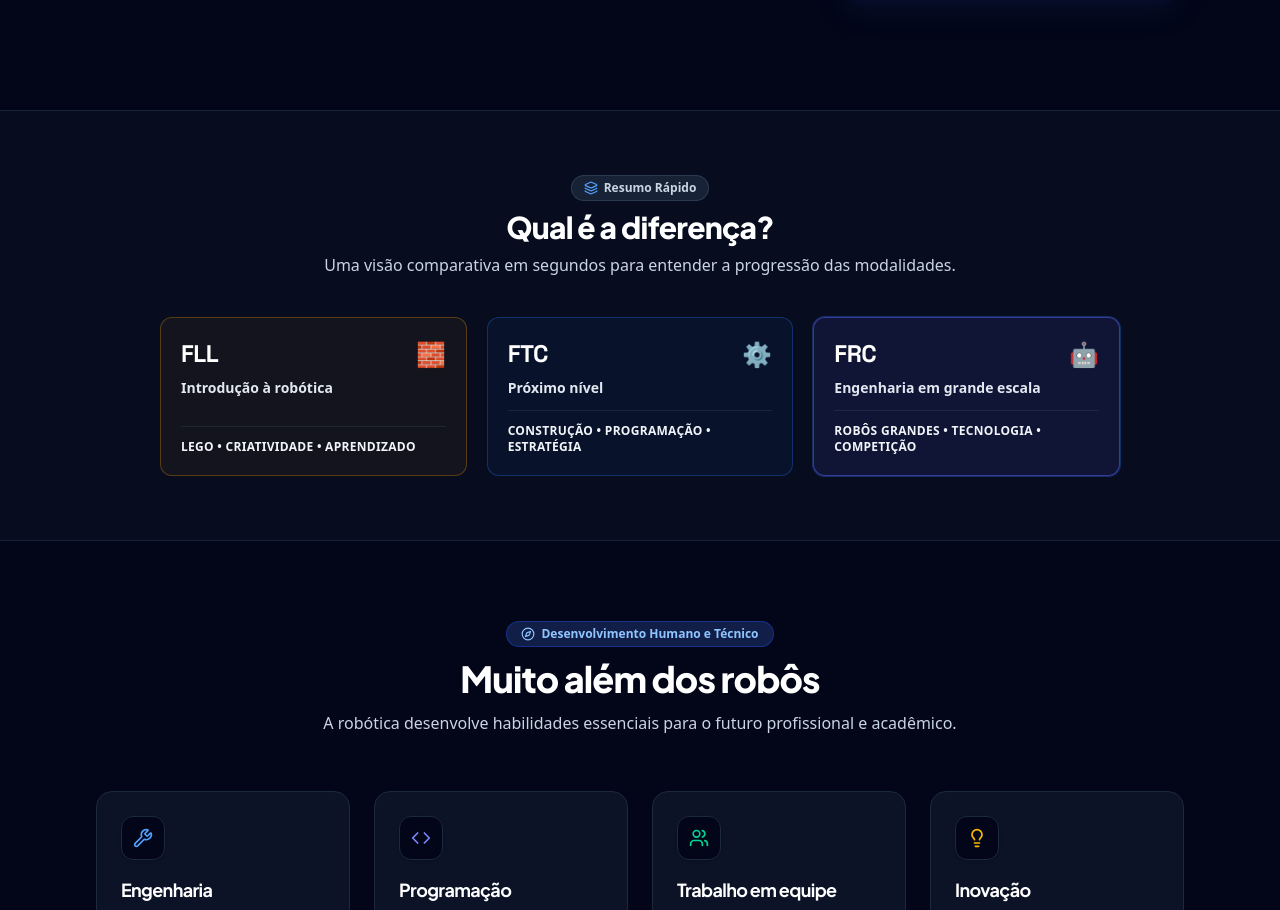
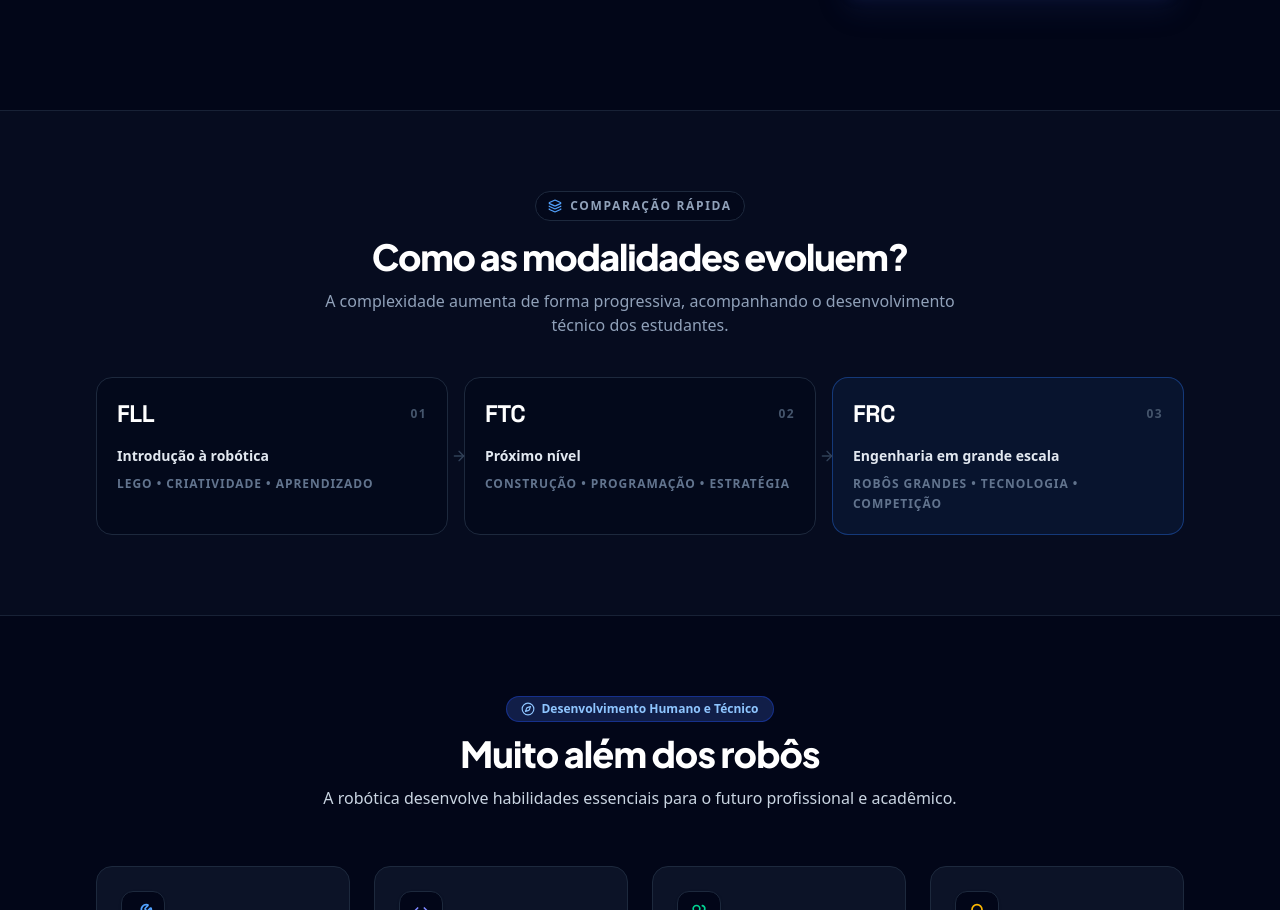
Before and after one commit to giovannifeliciano0703r-design/Site-Senai, a React (Vite) app: page / in a window 1280 px wide. Shown: the part 2457-3367 px from the top of the page. Built offline with nearby package versions, Linux system fonts and the light colour scheme.

Commit message:
style: refine modality comparison section

```diff
--- a/src/components/Comparison.tsx
+++ b/src/components/Comparison.tsx
@@ -1,52 +1,50 @@
 import React from 'react';
+import { ArrowRight, Layers } from 'lucide-react';
+import { motion } from 'motion/react';
 import { COMPARISONS } from '../data/roboticsData';
-import { Layers, ArrowRight } from 'lucide-react';
-import { motion } from 'motion/react';
 
 export const Comparison: React.FC = () => {
   return (
-    <section id="comparacao" className="py-16 bg-slate-900/40 border-y border-slate-800/80 relative">
-      <div className="max-w-5xl mx-auto px-4 sm:px-6 lg:px-8">
-        <div className="text-center max-w-2xl mx-auto mb-10 space-y-2">
-          <div className="inline-flex items-center gap-1.5 px-3 py-1 rounded-full bg-slate-800/80 border border-slate-700/80 text-xs font-semibold text-slate-300">
-            <Layers className="w-3.5 h-3.5 text-blue-400" />
-            <span>Resumo Rápido</span>
+    <section id="comparacao" className="border-y border-slate-800/80 bg-slate-900/35 py-18 sm:py-20">
+      <div className="mx-auto max-w-6xl px-4 sm:px-6 lg:px-8">
+        <div className="mx-auto mb-10 max-w-2xl text-center">
+          <div className="inline-flex items-center gap-2 rounded-full border border-slate-800 bg-slate-950/60 px-3 py-1.5 text-xs font-bold uppercase tracking-[0.14em] text-slate-400">
+            <Layers className="h-3.5 w-3.5 text-blue-400" aria-hidden="true" />
+            Comparação rápida
           </div>
-          <h2 id="comparison-heading" className="text-2xl sm:text-3xl font-extrabold text-white tracking-tight">
-            Qual é a diferença?
-          </h2>
-          <p className="text-sm sm:text-base text-slate-300">
-            Uma visão comparativa em segundos para entender a progressão das modalidades.
+          <h2 className="mt-4 text-3xl font-extrabold text-white sm:text-4xl">Como as modalidades evoluem?</h2>
+          <p className="mt-3 text-sm leading-6 text-slate-400 sm:text-base">
+            A complexidade aumenta de forma progressiva, acompanhando o desenvolvimento técnico dos estudantes.
           </p>
         </div>
 
-        {/* Quick progression grid */}
-        <div className="grid grid-cols-1 md:grid-cols-3 gap-5">
-          {COMPARISONS.map((comp, idx) => (
-            <motion.div
-              key={comp.acronym}
-              initial={{ opacity: 0, scale: 0.96 }}
-              whileInView={{ opacity: 1, scale: 1 }}
-              viewport={{ once: true }}
-              transition={{ duration: 0.3, delay: idx * 0.1 }}
-              className={`p-5 rounded-xl border flex flex-col justify-between transition-all ${comp.accent}`}
-            >
-              <div>
-                <div className="flex items-center justify-between mb-2">
-                  <span className="font-mono-tech text-2xl font-black text-white">
-                    {comp.acronym}
-                  </span>
-                  <span className="text-2xl">{comp.emoji}</span>
+        <div className="grid gap-4 md:grid-cols-3">
+          {COMPARISONS.map((comp, index) => (
+            <React.Fragment key={comp.acronym}>
+              <motion.div
+                initial={{ opacity: 0, y: 12 }}
+                whileInView={{ opacity: 1, y: 0 }}
+                viewport={{ once: true }}
+                transition={{ duration: 0.35, delay: index * 0.07 }}
+                className={`relative rounded-2xl border p-5 ${
+                  comp.acronym === 'FRC'
+                    ? 'border-blue-500/35 bg-blue-500/7'
+                    : 'border-slate-800 bg-slate-950/45'
+                }`}
+              >
+                <div className="flex items-center justify-between gap-3">
+                  <span className="font-mono-tech text-2xl font-bold text-white">{comp.acronym}</span>
+                  <span className="text-xs font-bold uppercase tracking-[0.12em] text-slate-600">0{index + 1}</span>
                 </div>
-                <div className="text-sm font-semibold text-slate-200 mb-3">
-                  {comp.level}
-                </div>
-              </div>
-
-              <div className="pt-3 border-t border-slate-700/40 text-xs font-bold tracking-wide uppercase text-slate-100">
-                {comp.keywords}
-              </div>
-            </motion.div>
+                <p className="mt-4 text-sm font-bold text-slate-200">{comp.level}</p>
+                <p className="mt-2 text-xs font-semibold uppercase leading-5 tracking-[0.08em] text-slate-500">
+                  {comp.keywords}
+                </p>
+                {index < COMPARISONS.length - 1 && (
+                  <ArrowRight className="absolute -right-5 top-1/2 z-10 hidden h-4 w-4 -translate-y-1/2 text-slate-700 md:block" aria-hidden="true" />
+                )}
+              </motion.div>
+            </React.Fragment>
           ))}
         </div>
       </div>
```
